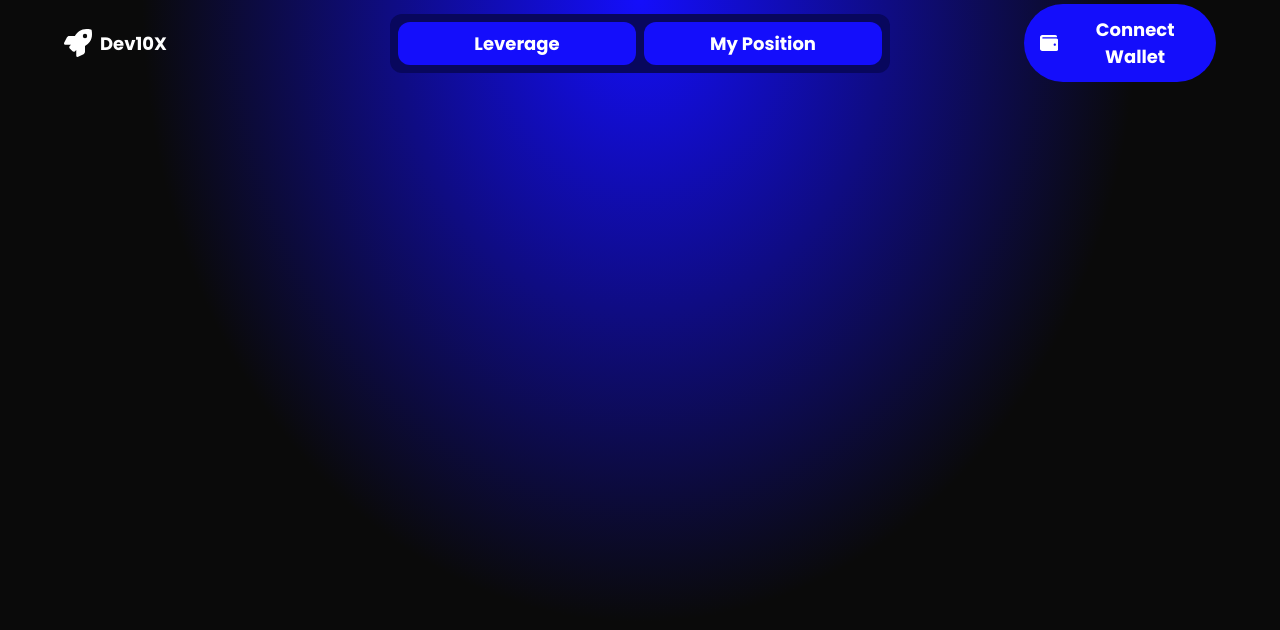
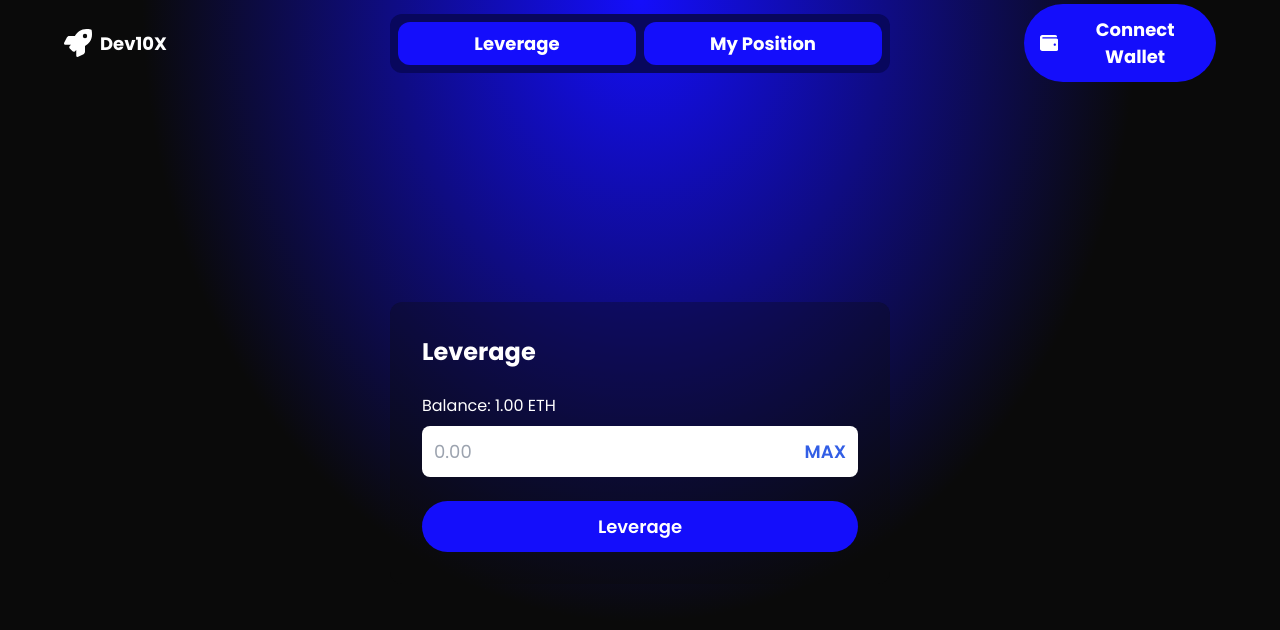
Before and after one commit to yooooyyooooy/scb10x-frontend-assignment2, a Next.js app: page / in a window 1280 px wide. Shown: the top 630 px of the page. Built offline with nearby package versions, Linux system fonts and the light colour scheme.

Commit message:
🚧  Create Leverage UI

```diff
--- a/src/components/elements/Buttons/RoundButton/index.tsx
+++ b/src/components/elements/Buttons/RoundButton/index.tsx
@@ -5,7 +5,7 @@ interface IProps {
 }
 const RoundButton: React.FC<IProps> = ({ children }) => {
       return (
-            <button className="bg-blue-button font-bold text-white text-regular py-3 px-4 rounded-full">
+            <button className="bg-blue-button font-bold text-white text-regular py-3 px-4 rounded-full w-full">
                   {children}
             </button>
       );
--- /dev/null
+++ b/src/components/elements/Papers/MainPaper/index.tsx
@@ -0,0 +1,14 @@
+import React from 'react';
+
+interface IProps {
+      children: React.ReactNode;
+}
+const MainPaper: React.FC<IProps> = ({ children }) => {
+      return (
+            <div className="bg-opacity-30 bg-dark w-[500px] text-white p-8 rounded-xl space-y-6">
+                  {children}
+            </div>
+      );
+};
+
+export default MainPaper;
--- /dev/null
+++ b/src/components/layouts/MainLayout/index.tsx
@@ -0,0 +1,12 @@
+import OpenLeverage from '@modules/OpenLeverage';
+import React from 'react';
+
+const MainLayout = () => {
+      return (
+            <div className=" flex-auto flex justify-center items-center">
+                  <OpenLeverage />
+            </div>
+      );
+};
+
+export default MainLayout;
--- /dev/null
+++ b/src/components/modules/LeverageInput/index.tsx
@@ -0,0 +1,20 @@
+import React from 'react';
+
+const LeverageInput = () => {
+      return (
+            <div className="space-y-2 ">
+                  <div className="text-small">Balance: 1.00 ETH</div>
+                  <div className="flex w-full bg-white rounded-lg p-3 ">
+                        <input
+                              className="w-full rounded-lg text-dark text-regular focus:outline-none"
+                              placeholder="0.00"
+                              type="text"
+                        />
+                        <button className="text-blue-font text-regular font-semibold">
+                              MAX
+                        </button>
+                  </div>
+            </div>
+      );
+};
+export default LeverageInput;
--- /dev/null
+++ b/src/components/modules/OpenLeverage/index.tsx
@@ -0,0 +1,18 @@
+import React from 'react';
+import MainPaper from '@elements/Papers/MainPaper';
+import LeverageInput from '@modules/LeverageInput';
+import RoundButton from '@elements/Buttons/RoundButton';
+
+const OpenLeverage: React.FC = () => {
+      return (
+            <MainPaper>
+                  <div className="text-heading font-bold">Leverage</div>
+                  <LeverageInput />
+                  <RoundButton>
+                        <div className="font-semibold">Leverage</div>
+                  </RoundButton>
+            </MainPaper>
+      );
+};
+
+export default OpenLeverage;
--- a/src/pages/index.tsx
+++ b/src/pages/index.tsx
@@ -1,10 +1,14 @@
+import MainLayout from '@layouts/MainLayout';
 import NavBar from '@modules/NavBar';
 import type { NextPage } from 'next';
-import Head from 'next/head';
-import Image from 'next/image';
 
 const Home: NextPage = () => {
-      return <NavBar />;
+      return (
+            <div className="flex flex-col h-screen">
+                  <NavBar />
+                  <MainLayout />
+            </div>
+      );
 };
 
 export default Home;
```
